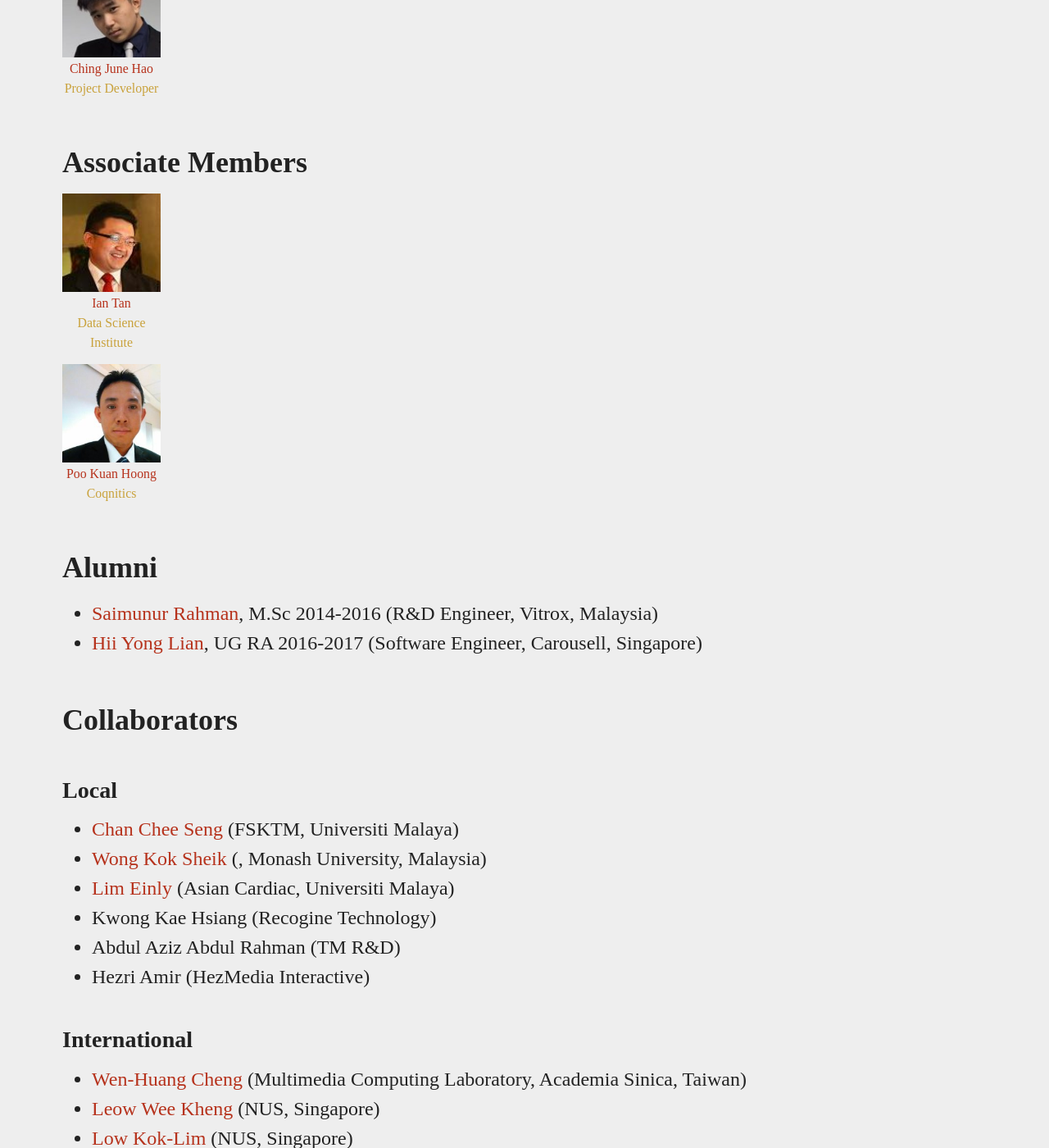
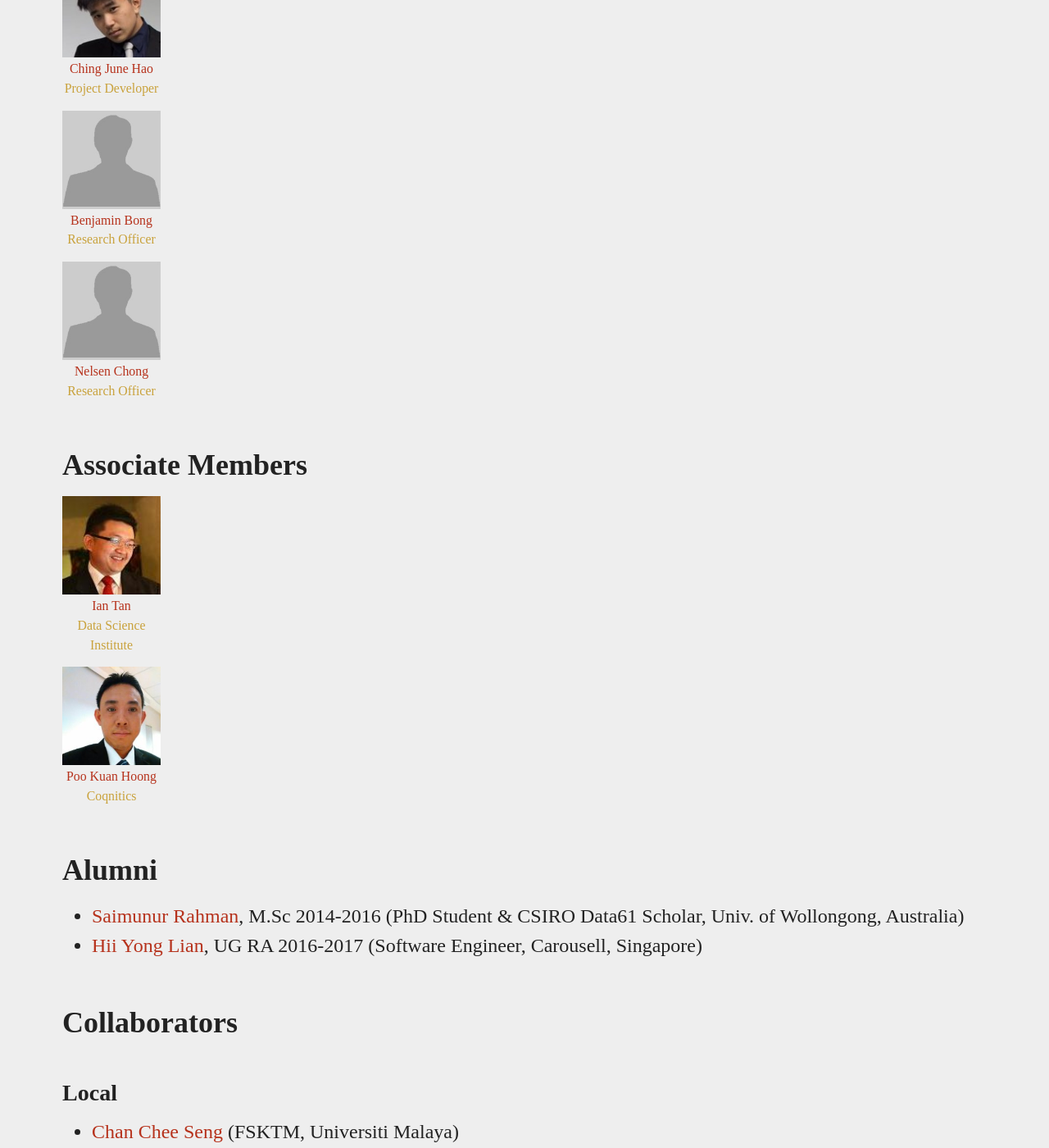
Before and after one commit to viprlab/viprlab.github.io, a Jekyll site: the page built from people.md, in a window 1280 px wide and 1400 px high, scrolled down 2951 px. Shown: the whole window at 82% size. Built offline with Jekyll 4.4.1, drawn with Linux system fonts in a browser that asks for light colours; some of the changed text lies outside the part shown.

Commit message:
update people page

```diff
--- a/people.md
+++ b/people.md
@@ -13,24 +13,26 @@
 ## Postgraduates
 {% include imagethumbnailblock.html url="/images/bahar.jpg" caption="Baharul Islam" caption2="Ph.D student" width="120px" height="120px"  %}
 {% include imagethumbnailblock.html url="/images/magzhan.jpg" caption="Magzhan Kairanbay" caption2="Ph.D student" width="120px" height="120px"  %}
-{% include imagethumbnailblock.html url="/images/chunhau.jpg" caption="Tan Chun Hau" caption2="M.Sc student" width="120px" height="120px"  %}
 {% include imagethumbnailblock.html url="/images/faiz.jpg" caption="Muhammad Faiz Ghazali" caption2="M.Sc student" width="120px" height="120px"  %}
 {% include imagethumbnailblock.html url="/images/ryan.jpg" caption="Ryan Lim" caption2="M.Sc student" width="120px" height="120px"  %}
 {% include imagethumbnailblock.html url="/images/clarence.jpg" caption="Clarence Cheong" caption2="M.Sc student" width="120px" height="120px"  %}
 {% include imagethumbnailblock.html url="/images/iceboy.jpg" caption="Khor Huai Qian" caption2="M.Sc student" width="120px" height="120px"  %}
 {% include imagethumbnailblock.html url="/images/tazeek.jpg" caption="Tazeek" caption2="M.Sc student" width="120px" height="120px"  %}
+{% include imagethumbnailblock.html url="/images/asyraf.jpg" caption="Asyraf Ibrahim" caption2="M.Sc student" width="120px" height="120px"  %}
 
 ## Research Assistants
-{% include imagethumbnailblock.html url="/images/nerogan.jpg" caption="Gan Chee Yong" caption2="Project Officer" width="120px" height="120px"  %}
-{% include imagethumbnailblock.html url="/images/leeyc.jpg" caption="Lee Yew Chun" caption2="Project Officer" width="120px" height="120px"  %}
+{% include imagethumbnailblock.html url="/images/nerogan.jpg" caption="Gan Chee Yong" caption2="Project Developer" width="120px" height="120px"  %}
+{% include imagethumbnailblock.html url="/images/leeyc.jpg" caption="Lee Yew Chun" caption2="Project Developer" width="120px" height="120px"  %}
 {% include imagethumbnailblock.html url="/images/junehao.jpg" caption="Ching June Hao" caption2="Project Developer" width="120px" height="120px"  %}
+{% include imagethumbnailblock.html url="/images/nophoto.jpg" caption="Benjamin Bong" caption2="Research Officer" width="120px" height="120px"  %}
+{% include imagethumbnailblock.html url="/images/nophoto.jpg" caption="Nelsen Chong" caption2="Research Officer" width="120px" height="120px"  %}
 
 ## Associate Members
 {% include imagethumbnailblock.html url="/images/iantan.jpg" caption="Ian Tan" caption2="Data Science Institute" width="120px" height="120px"  %}
 {% include imagethumbnailblock.html url="/images/khpoo.jpg" caption="Poo Kuan Hoong" caption2="Coqnitics" width="120px" height="120px"  %}
 
 ## Alumni
-- [Saimunur Rahman](http://saimunur.github.io/){:target="_blank"}, M.Sc 2014-2016 (R&D Engineer, Vitrox, Malaysia)
+- [Saimunur Rahman](http://saimunur.github.io/){:target="_blank"}, M.Sc 2014-2016 (PhD Student & CSIRO Data61 Scholar, Univ. of Wollongong, Australia)
 - [Hii Yong Lian](https://github.com/HiiYL){:target="_blank"}, UG RA 2016-2017 (Software Engineer, Carousell, Singapore)
 
 ## Collaborators
```
Also changed, not shown: images/asyraf.jpg (added), 1 other file.
